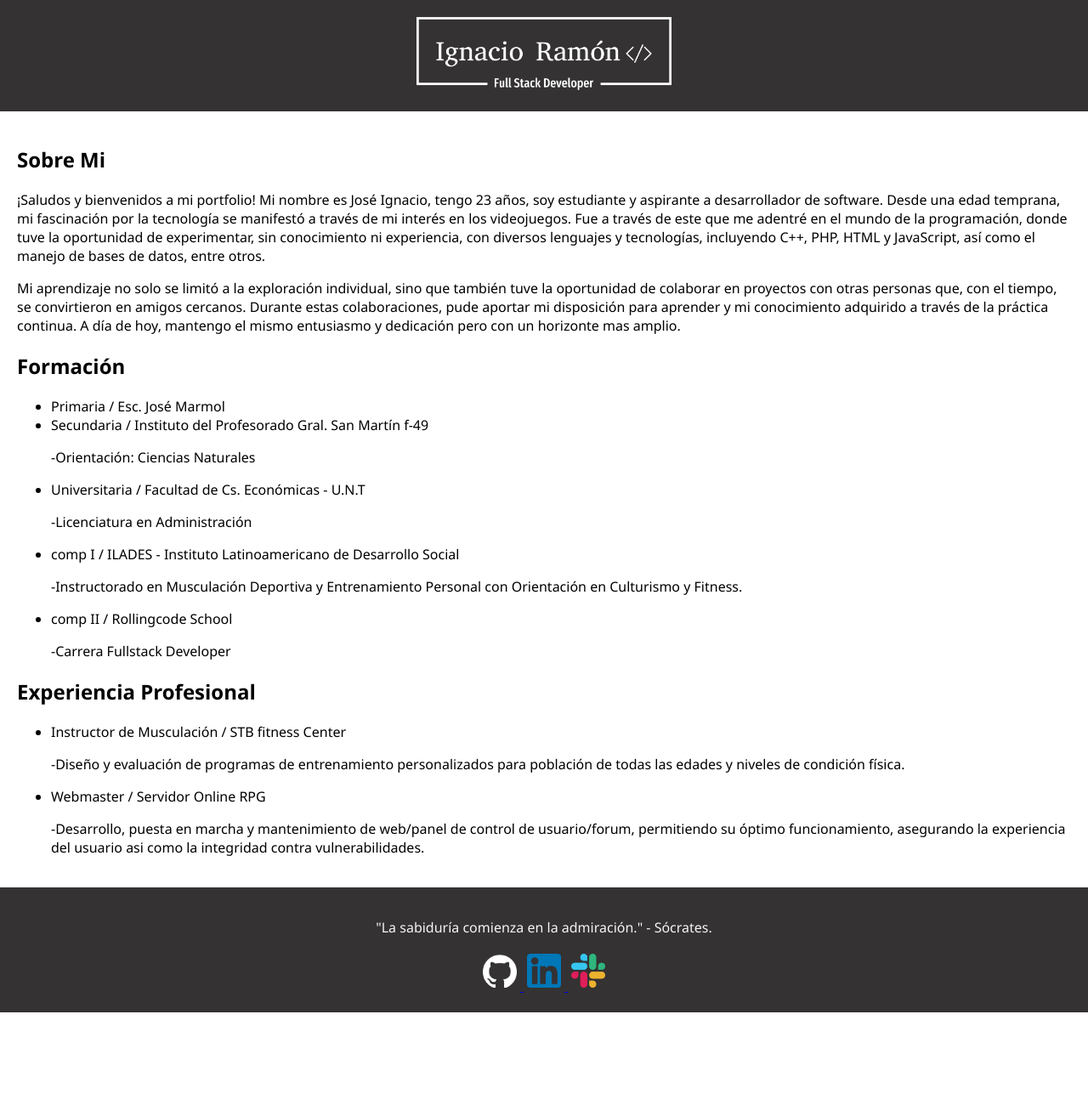
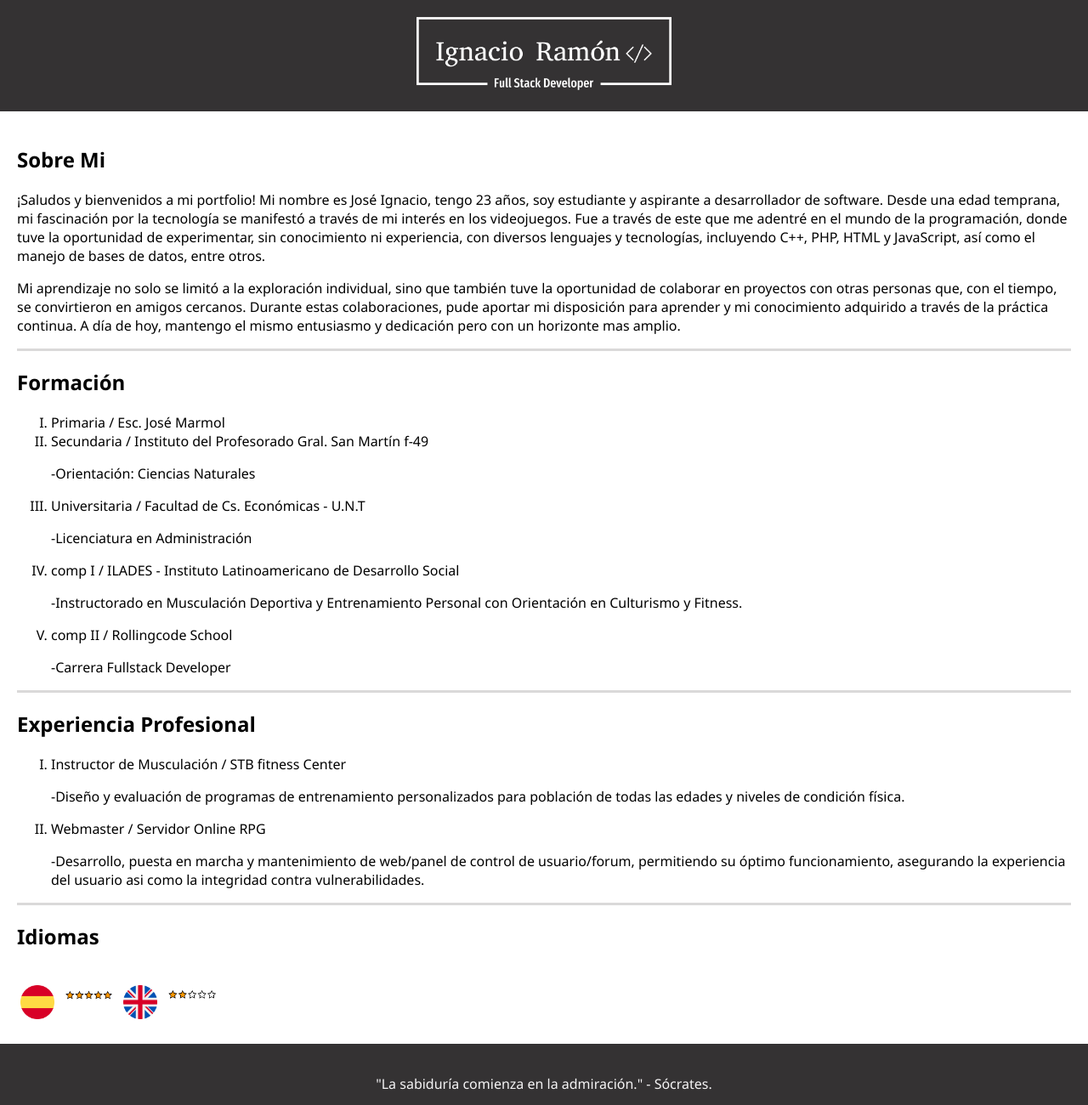
Before and after one commit to IgnacioRMN/portfolio, a plain HTML site: page index.html in a window 1280 px wide. Shown: the top 1300 px of the page at 85% size. Before the commit the page ends 1191 px from the top, so only its background shows below. Drawn offline with Linux system fonts and the light colour scheme.

Commit message:
Add files via upload

```diff
--- a/index.html
+++ b/index.html
@@ -15,7 +15,7 @@
         <img src="./img/logo3.png" alt="Logo Personal" width="300">
     </header>
     <main>
-        <section>
+        <section id="bordeinf">
             <h2>Sobre Mi</h2>
             <p>¡Saludos y bienvenidos a mi portfolio! Mi nombre es José Ignacio, tengo 23 años, soy estudiante y aspirante a desarrollador de software. Desde una edad temprana, mi fascinación por la tecnología se manifestó a través de mi interés en los videojuegos. Fue a través de este que me adentré en el mundo de la programación, donde tuve la oportunidad de experimentar, sin conocimiento ni experiencia, con diversos lenguajes y tecnologías, incluyendo C++, PHP, HTML y JavaScript, así como el manejo de bases de datos, entre otros.</p>
 
@@ -25,14 +25,13 @@
         </section>
         <section>
             <h2>Formación</h2>
-            <ul>
+            <ul class="roman-list">
                 <li>Primaria / Esc. José Marmol</li>
                 <li>Secundaria / Instituto del Profesorado Gral. San Martín f-49</li>
                 <p>-Orientación: Ciencias Naturales</p>
                 <li>Universitaria / Facultad de Cs. Económicas - U.N.T</li>
                 <p>-Licenciatura en Administración</p>
-            </ul>
-            <ul>
+
                 <li>comp I / ILADES - Instituto Latinoamericano de Desarrollo Social</li>
                 <p>-Instructorado en Musculación Deportiva y Entrenamiento Personal con Orientación en Culturismo y Fitness. </p>
                 <li>comp II / Rollingcode School</li>
@@ -41,13 +40,22 @@
         </section>
         <section>
             <h2>Experiencia Profesional</h2>
-            <ul>
+            <ul class="roman-list">
                 <li>Instructor de Musculación / STB fitness Center</li>
                 <p>-Diseño y evaluación de programas de entrenamiento personalizados para población de todas las edades y niveles de condición física.</p>
 
                 <li>Webmaster / Servidor Online RPG</li>
                 <p>-Desarrollo, puesta en marcha y mantenimiento de web/panel de control de usuario/forum, permitiendo su óptimo funcionamiento, asegurando la experiencia del usuario asi como la integridad contra vulnerabilidades.</p>
             </ul>
+        </section>
+        <section>
+            <h2>Idiomas</h2>
+
+                <img src="./img/spain.png" alt="espanol" class="idiomas">
+                <img src="./img/spain1.png" alt="cinco estrellas" width="65">
+
+                <img src="./img/uk.png" alt="ingles" class="idiomas">
+                <img src="./img/uk1.png" alt="dos estrellas" width="65">
         </section>
     </main>
     <footer>
--- a/styles.css
+++ b/styles.css
@@ -15,6 +15,21 @@ main {
     padding: 20px;
 }
 
+#bordeinf {
+    border-bottom: 3px solid #dad9d9;
+    margin-bottom: 20px;
+}
+
+.roman-list {
+    list-style-type: upper-roman;
+    border-bottom: 3px solid #dad9d9;
+    margin-bottom: 20px;
+}
+
+.idiomas {
+    width: 40px;
+    margin: 4px;
+}
 
 .logo-redes img {
     width: 40px;
```
Also changed, not shown: img/spain.png (added), img/spain1.png (added), img/uk.png (added), img/uk1.png (added).
